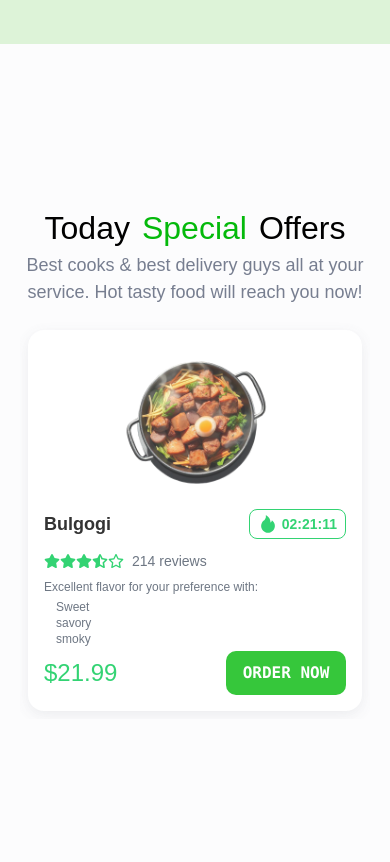
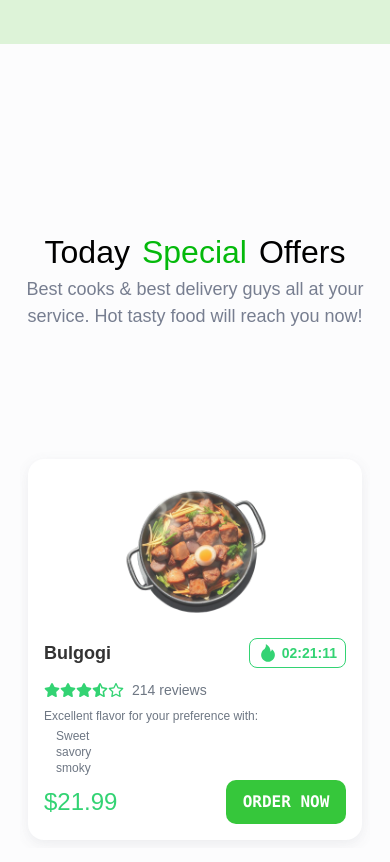
Before and after one commit to Fiffigelin/foodz-website, a React (Vite) app: page / in a window 390 px wide. Shown: the part 840-1702 px from the top of the page. Built offline with nearby package versions, Linux system fonts and the light colour scheme; a web font is replaced by a local one.

Commit message:
fix: scroll-bar and mt

```diff
--- a/src/components/carousel/carousel.tsx
+++ b/src/components/carousel/carousel.tsx
@@ -89,7 +89,11 @@ export default function InfiniteCarousel() {
       <div className="relative w-full h-full py-4 md:py-12">
         <div
           ref={trackRef}
-          className="flex transition-transform duration-600 ease-out md:transition-none md:overflow-visible overflow-x-auto scroll-snap-x snap-mandatory"
+          className="
+            flex transition-transform duration-600 ease-out
+            md:transition-none md:overflow-visible
+            overflow-x-auto scrollbar-hide
+            scroll-snap-x snap-mandatory"
           onTouchStart={isMobile ? onTouchStart : undefined}
           onTouchMove={isMobile ? onTouchMove : undefined}
           onTouchEnd={isMobile ? onTouchEnd : undefined}
--- a/src/index.css
+++ b/src/index.css
@@ -37,3 +37,7 @@ body {
 .snap-child {
   scroll-snap-align: center;
 }
+
+.scrollbar-hide::-webkit-scrollbar {
+  display: none;
+}
--- a/src/sections/special-offer/special-offer.tsx
+++ b/src/sections/special-offer/special-offer.tsx
@@ -4,9 +4,10 @@ function SpecialOffer() {
 
   return (
     <section className="
-    min-h-screen w-full flex flex-col
-    h-full mt-40 justify-items-center content-end">
-
+    min-h-screen w-full flex flex-col justify-evenly
+    h-full mt-20 justify-items-center content-end"
+    >
+      <div>
         <h1
           className="
           text-center
@@ -31,7 +32,7 @@ function SpecialOffer() {
           Best cooks & best delivery guys all at your service. Hot tasty food will
           reach you now!
         </p>
-
+      </div>
       <Carousel />
     </section>
   );
```
Lines whose indentation alone changed are shown as unchanged.
